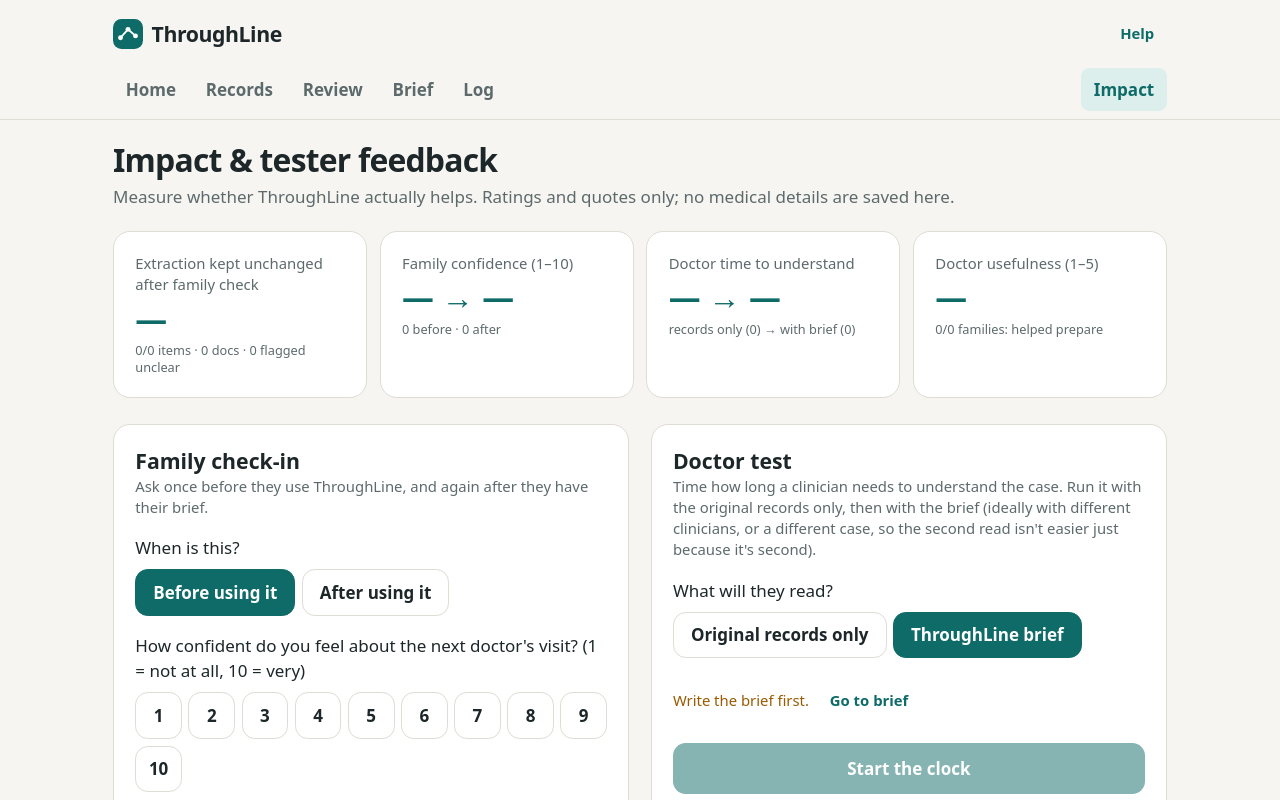
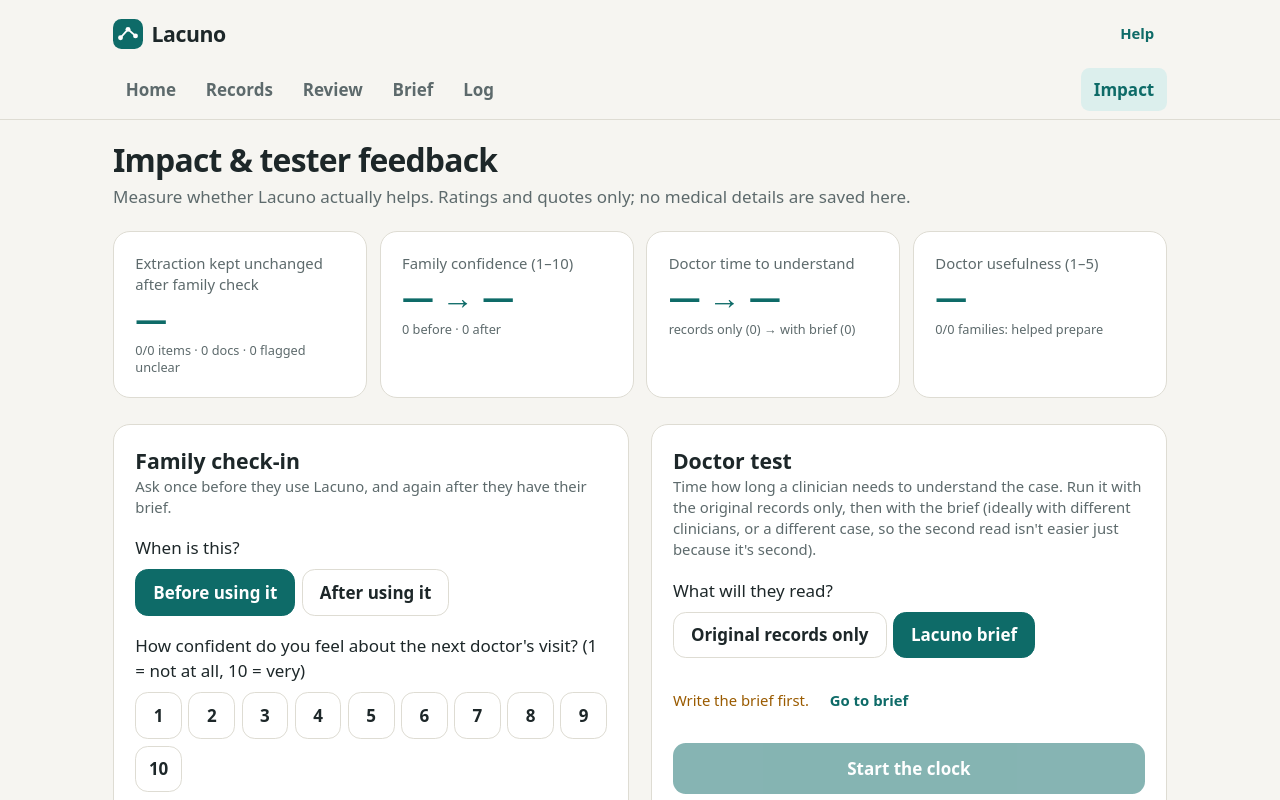
Before and after one commit to Cherlz/lacuno, a Next.js app: page /impact in a window 1280 px wide. Shown: the top 800 px of the page. Built offline with nearby package versions, Linux system fonts and the light colour scheme.

Commit message:
Rename to Lacuno (from lacuna, "the gap")
Internal storage names are unchanged, so existing case files keep working.

```diff
--- a/src/app/brief/page.tsx
+++ b/src/app/brief/page.tsx
@@ -103,7 +103,7 @@
               </section>
             )}
             <footer className="mt-5 border-t border-line pt-3 text-xs text-muted">
-              Prepared by the family with ThroughLine from {docs.filter((d) => d.confirmed).length} family-confirmed records
+              Prepared by the family with Lacuno from {docs.filter((d) => d.confirmed).length} family-confirmed records
               {patient!.isSample && " (SAMPLE — fictional case)"} · {new Date(saved.createdAt).toLocaleDateString()} · Not a diagnosis.
               Each point names its source record; originals are with the family.
             </footer>
--- a/src/app/impact/page.tsx
+++ b/src/app/impact/page.tsx
@@ -28,7 +28,7 @@
     <div className="space-y-6">
       <PageTitle
         title="Impact & tester feedback"
-        subtitle="Measure whether ThroughLine actually helps. Ratings and quotes only; no medical details are saved here."
+        subtitle="Measure whether Lacuno actually helps. Ratings and quotes only; no medical details are saved here."
       />
 
       <section className="grid gap-3 sm:grid-cols-2 lg:grid-cols-4">
@@ -140,7 +140,7 @@
     <Card className="space-y-4">
       <div>
         <h2 className="text-xl font-bold">Family check-in</h2>
-        <p className="text-sm text-muted">Ask once before they use ThroughLine, and again after they have their brief.</p>
+        <p className="text-sm text-muted">Ask once before they use Lacuno, and again after they have their brief.</p>
       </div>
       <Choice label="When is this?" options={[["before", "Before using it"], ["after", "After using it"]]} value={phase} onChange={setPhase} />
       <Scale max={10} label="How confident do you feel about the next doctor's visit? (1 = not at all, 10 = very)" value={confidence} onChange={setConfidence} />
@@ -221,7 +221,7 @@
       </div>
       {seconds == null ? (
         <>
-          <Choice label="What will they read?" options={[["records", "Original records only"], ["brief", "ThroughLine brief"]]} value={mode} onChange={setMode} />
+          <Choice label="What will they read?" options={[["records", "Original records only"], ["brief", "Lacuno brief"]]} value={mode} onChange={setMode} />
           {!canRun && (
             <p className="text-sm text-warn">
               {mode === "brief" ? <>Write the brief first. <ButtonLink href="/brief" variant="ghost" className="min-h-9 px-2">Go to brief</ButtonLink></> : "Confirm some records first."}
--- a/src/app/layout.tsx
+++ b/src/app/layout.tsx
@@ -8,12 +8,12 @@
 const inter = Inter({ variable: "--font-sans-loaded", subsets: ["latin", "latin-ext", "vietnamese", "cyrillic"] });
 
 export const metadata: Metadata = {
-  title: "ThroughLine — connect the dots in your medical records",
+  title: "Lacuno — connect the dots in your medical records",
   description:
-    "Upload every record. ThroughLine shows where the doctors disagree, gives the case the multi-specialist review it never got, and hands the next doctor a one-page brief in their own language.",
+    "Upload every record. Lacuno shows where the doctors disagree, gives the case the multi-specialist review it never got, and hands the next doctor a one-page brief in their own language.",
   manifest: "/manifest.webmanifest",
   icons: { icon: "/icon.svg", apple: "/icon-192.png" },
-  appleWebApp: { capable: true, title: "ThroughLine", statusBarStyle: "default" },
+  appleWebApp: { capable: true, title: "Lacuno", statusBarStyle: "default" },
 };
 
 export const viewport: Viewport = {
--- a/src/app/page.tsx
+++ b/src/app/page.tsx
@@ -34,7 +34,7 @@
         <div className="mb-4 flex justify-center">
           <Logo size={56} />
         </div>
-        <h1 className="text-3xl font-bold tracking-tight sm:text-4xl">Other apps store your records. ThroughLine connects the dots.</h1>
+        <h1 className="text-3xl font-bold tracking-tight sm:text-4xl">Other apps store your records. Lacuno connects the dots.</h1>
         <p className="mx-auto mt-4 max-w-xl text-lg text-muted">
           Seeing doctor after doctor without an answer? Upload every record, in any language. See where the doctors
           disagree, get the multi-specialist review the case never had, and hand the next doctor a one-page brief in
@@ -76,7 +76,7 @@
       </Card>
 
       <p className="text-center">
-        New here? <a href="/help" className="font-semibold text-brand underline">See how ThroughLine works</a> (2-minute read).
+        New here? <a href="/help" className="font-semibold text-brand underline">See how Lacuno works</a> (2-minute read).
       </p>
 
       <ul className="grid gap-3 text-sm sm:grid-cols-3">
--- a/src/components/AppShell.tsx
+++ b/src/components/AppShell.tsx
@@ -36,7 +36,7 @@
         <div className="mx-auto flex max-w-5xl items-center justify-between gap-3 px-4 py-3">
           <Link href="/" className="flex shrink-0 items-center gap-2 font-bold tracking-tight">
             <Logo />
-            <span className="text-xl">ThroughLine</span>
+            <span className="text-xl">Lacuno</span>
           </Link>
           <div className="flex min-w-0 items-center gap-1.5 text-sm">
             {c.patient?.isSample && <Pill tone="warn">Sample case</Pill>}
@@ -45,7 +45,7 @@
                 {c.patient.name}
               </Link>
             )}
-            <Link href="/help" className="flex h-10 items-center rounded-lg px-3 font-semibold text-brand hover:bg-brand-soft" title="How to use ThroughLine">
+            <Link href="/help" className="flex h-10 items-center rounded-lg px-3 font-semibold text-brand hover:bg-brand-soft" title="How to use Lacuno">
               Help
             </Link>
             {account.enabled && account.signedIn && <AccountMenu name={account.name} picture={account.picture} />}
--- a/src/components/ui.tsx
+++ b/src/components/ui.tsx
@@ -81,7 +81,7 @@
 export function Disclaimer() {
   return (
     <p className="rounded-xl bg-surface-2 px-4 py-3 text-sm text-muted">
-      <strong className="text-ink">This is not a diagnosis.</strong> ThroughLine organises what your doctors wrote and
+      <strong className="text-ink">This is not a diagnosis.</strong> Lacuno organises what your doctors wrote and
       turns gaps into questions. Nothing here says which cause is most likely. Bring this to your doctor.
     </p>
   );
--- a/src/lib/claude.ts
+++ b/src/lib/claude.ts
@@ -12,7 +12,7 @@
   return client;
 }
 
-export const SAFETY_RULES = `You are part of ThroughLine, a tool that helps families organise the medical records of a person who has seen several doctors without getting a clear diagnosis. Your output is read by the family and handed to the next doctor.
+export const SAFETY_RULES = `You are part of Lacuno, a tool that helps families organise the medical records of a person who has seen several doctors without getting a clear diagnosis. Your output is read by the family and handed to the next doctor.
 
 Non-negotiable rules:
 1. Never give a diagnosis. Never say which possibility is most likely, never rank or score possibilities, never pick a winner. You organise what real doctors wrote and turn gaps into questions.
```
Also changed, not shown: src/app/help/page.tsx (+5 -5 lines), public/manifest.webmanifest, 2 other files (tests, documents, lock files or other folders).
